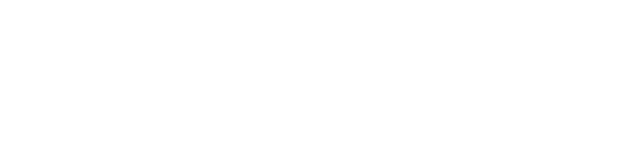
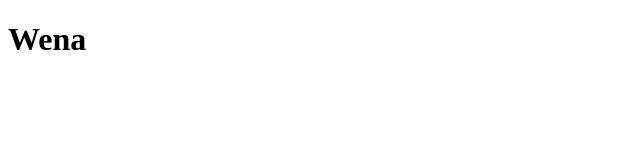
Before and after one commit to mocaccino-andres/github-practice, a plain HTML site: page index.html in a window 1280 px wide. Shown: the whole page, without its empty margins (0-640 px from the left). Drawn offline with Linux system fonts and the light colour scheme.

Commit message:
h1 en html

```diff
--- a/index.html
+++ b/index.html
@@ -6,6 +6,6 @@
     <title>GitHub Practice</title>
 </head>
 <body>
-
+    <h1>Wena</h1>
 </body>
 </html>
```
